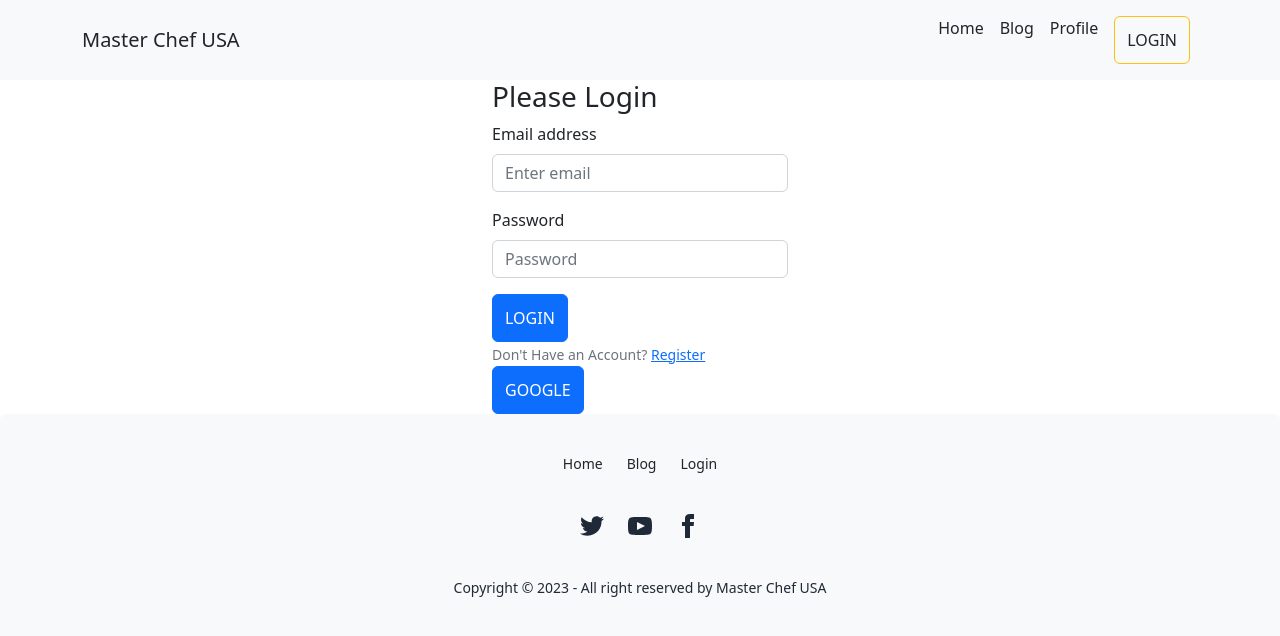
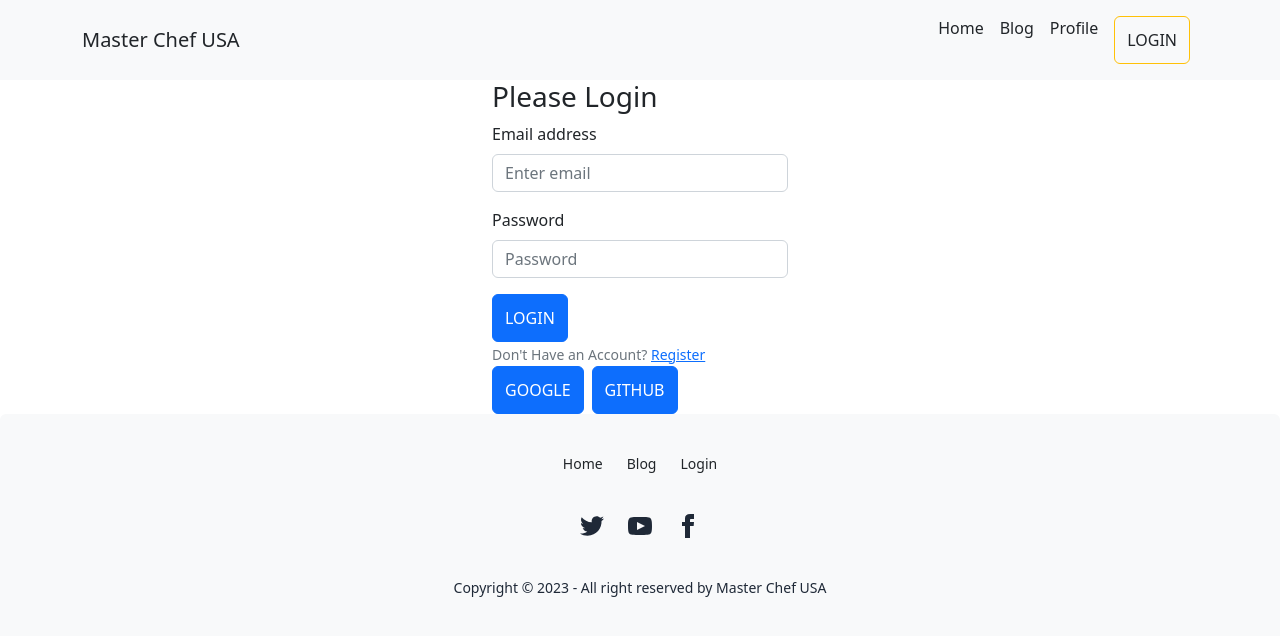
Before and after one commit to SHsiam/master-chef-usa, a React (Vite) app: page /login in a window 1280 px wide. Shown: the top 636 px of the page. Built offline with nearby package versions, Linux system fonts and the light colour scheme; no server answers.

Commit message:
github login done

```diff
--- a/src/Pages/Login/Login/Login.jsx
+++ b/src/Pages/Login/Login/Login.jsx
@@ -5,7 +5,7 @@ import { AuthContext } from '../../../providers/AuthProvider';
 
 
 const Login = () => {
-    const { signIn,signInWithGoogle} = useContext(AuthContext);
+    const { signIn,signInWithGoogle,signInWithGithub} = useContext(AuthContext);
     const navigate = useNavigate();
     const location = useLocation();
     const from = location.state?.from?.pathname || '/';
@@ -42,6 +42,18 @@ const Login = () => {
             console.log(error)
         })
     }
+
+    const handleGithubSignIn = () => {
+        signInWithGithub()
+        .then( result => {
+            const loggedUser = result.user;
+            console.log(loggedUser);
+            setUser(loggedUser);
+        })
+        .catch(error => {
+            console.log(error)
+        })
+    }
     return (
         <Container className='w-25 mx-auto'>
               <h3>Please Login</h3>
@@ -64,9 +76,13 @@ const Login = () => {
                     Don't Have an Account? <Link to="/register">Register</Link>
                 </Form.Text>
             </Form>
-            <button onClick={handleGoogleSignIn} className="btn btn-primary">
+            <div className='d-flex'>
+            <button onClick={handleGoogleSignIn} className="btn btn-primary me-2">
             Google
             </button>
+            <button onClick={handleGithubSignIn} className="btn btn-primary" >Github</button>
+            </div>
+
         </Container>
     );
 };
--- a/src/providers/AuthProvider.jsx
+++ b/src/providers/AuthProvider.jsx
@@ -1,12 +1,13 @@
 import React, { createContext, useState } from 'react';
 import app from '../firebase/firebase.config';
-import { GoogleAuthProvider, createUserWithEmailAndPassword, getAuth, onAuthStateChanged, signInWithEmailAndPassword, signInWithPopup, signOut, } from "firebase/auth";
+import { GithubAuthProvider, GoogleAuthProvider, createUserWithEmailAndPassword, getAuth, onAuthStateChanged, signInWithEmailAndPassword, signInWithPopup, signOut, } from "firebase/auth";
 import { useEffect } from 'react';
 
 
 export const AuthContext = createContext(null);
 const auth = getAuth(app);
 const googleAuthProvider = new GoogleAuthProvider();
+const githubProvider = new GithubAuthProvider();
 
 const AuthProvider = ({children}) => {
 
@@ -26,6 +27,10 @@ const AuthProvider = ({children}) => {
 
     const signInWithGoogle = () =>{
         return signInWithPopup(auth, googleAuthProvider);
+    }
+
+    const signInWithGithub = () =>{
+        return signInWithPopup(auth, githubProvider)
     }
 
     const logOut = () =>{
@@ -53,6 +58,7 @@ const AuthProvider = ({children}) => {
         createUser,
         signIn,
         signInWithGoogle,
+        signInWithGithub,
         logOut
     }
 
```
